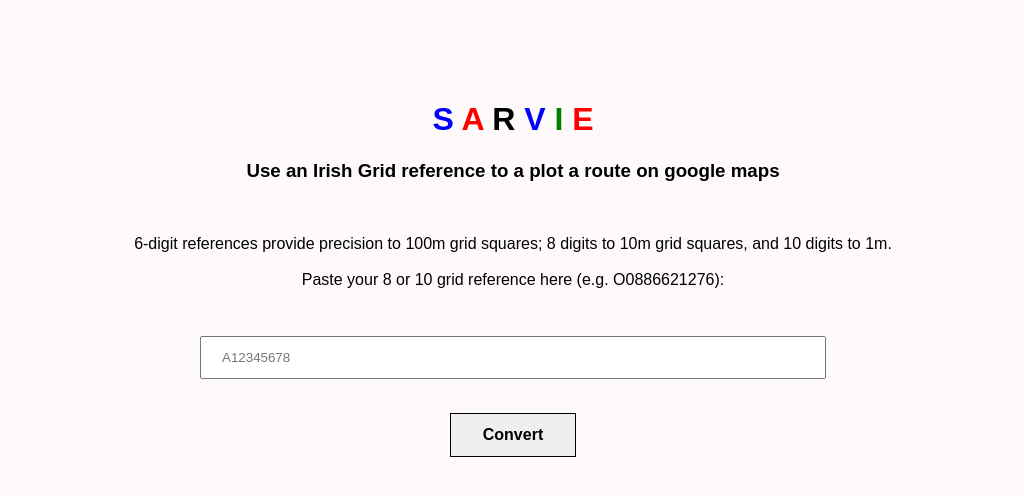
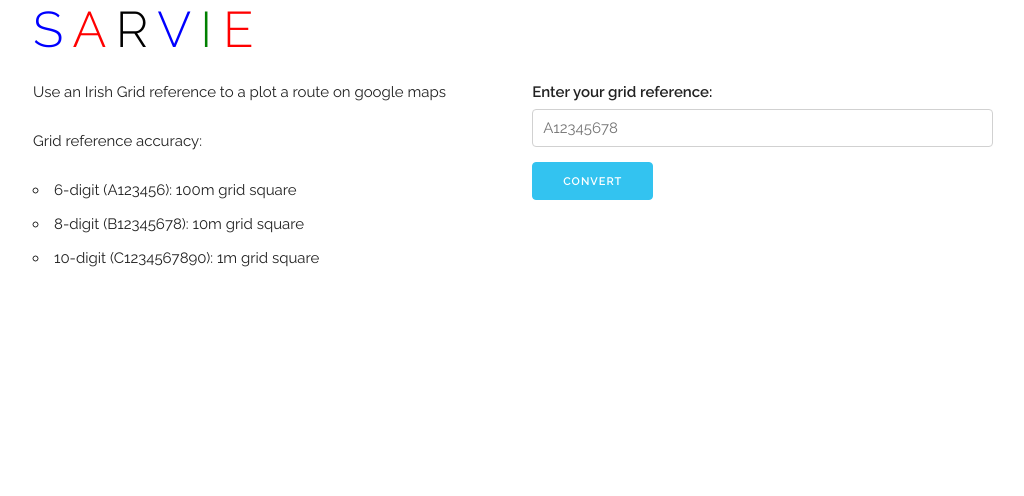
Before and after one commit to andyconchubhair/sarvie, a website: page public/index.html in a window 1280 px wide. Shown: the whole page, without its empty margins (127-1151 px from the left). Drawn offline with Linux system fonts and the light colour scheme.

Commit message:
Commented existing CSS and started using skeleton.

```diff
--- a/package.json
+++ b/package.json
@@ -21,6 +21,6 @@
     "cors": "^2.8.5",
     "express": "^4.18.1",
     "https": "^1.0.0",
-    "nodemon": "^2.0.18"
+    "nodemon": "^2.0.19"
   }
 }
--- a/public/css/main.css
+++ b/public/css/main.css
@@ -1,4 +1,4 @@
-body {
+/* body {
 	background-color: #FFFAFA;
 	font-family: sans-serif;
 	margin: 0 auto;
@@ -17,7 +17,7 @@
 error {
 	padding-top: 3px;
 	/*margin-top: -1.4em;*/
-	/*margin-bottom: 1.4em;*/
+	/*margin-bottom: 1.4em;* /
 	display: block;
 	padding-left: 10px;
 	color: red;
@@ -45,4 +45,4 @@
 	font-size: medium;
 	font-weight: bold;
 	border: 1px solid black;
-}
+} */
--- a/public/index.html
+++ b/public/index.html
@@ -1,16 +1,18 @@
 <!DOCTYPE html>
-<html>
+<html lang="en">
 
 <head>
-
+	<meta charset="utf-8">
   <title>SARV</title>
-
+  <meta name="viewport" content="width=device-width, initial-scale=1">
+  <link href="//fonts.googleapis.com/css?family=Raleway:400,300,600" rel="stylesheet" type="text/css">
+  <link rel="stylesheet" href="css/normalize.css">
+  <link rel="stylesheet" href="css/skeleton.css">
   <link rel="stylesheet" href="css/main.css" />
-
 </head>
 
 <body>
-
+  <div class="container">
     <h1>
       <span style='color: blue'>S</span>
       <span style='color: red'>A</span>
@@ -18,18 +20,39 @@
       <span style='color: blue'>V</span>
       <span style='color: green'>I</span>
       <span style='color: red'>E</span>
+    </h1>
+  </div>
+  <div class="container">
+    <div class="one-half column">
+      <p>Use an Irish Grid reference to a plot a route on google maps</p>
+      <p>Grid reference accuracy:</p>
+      <ul>
+        <li>6-digit (A123456): 100m grid square</li>
+        <li>8-digit (B12345678): 10m grid square</li>
+        <li>10-digit (C1234567890): 1m grid square</li>
+      </ul>
+    </div>
+    <div class="one-half column">
+      <form id="igrim" method="get">
+        <div class="row">
+            <label for="gridref">Enter your grid reference:</label>
+            <input class="u-full-width" type="text" placeholder="A12345678" id="gridref" name="gridref" required>
+        </div>
+        <input class="button-primary" id="gridrefbutton" type="submit" value="Convert">
+      </form>
+    </div>
+  </div>
 
-	</h1>
-	<h3>Use an Irish Grid reference to a plot a route on google maps</h3>
-	<br />
-	<p>6-digit references provide precision to 100m grid squares; 8 digits to 10m grid squares, and 10 digits to 1m. <br /><br /> Paste your 8 or 10 grid reference here (e.g. O0886621276): </p>
-	<br />
+
+
+  <!-- <p>Paste your 8 or 10 grid reference here (e.g. O0886621276):</p>
+
 	<form id="igrim" method="get">
 		<fieldset>
 			<input type="text" id="gridref" name="gridref" placeholder="A12345678" required/><br /><br />
 			<input type="button" id="gridrefbutton" value="Convert" />
 		</fieldset>
-	</form>
+	</form> -->
 
 	<script crossorigin='anonymous' src="js/main.js" ></script>
 
--- a/public/js/main.js
+++ b/public/js/main.js
@@ -8,12 +8,11 @@
 let gridref;
 if(window.location.href.indexOf("") > -1) {
 	const queryString = window.location.search;
-	console.log("querystring is" + queryString);
+	console.log("11 querystring is" + queryString);
 	if(queryString){
 		const urlParams = new URLSearchParams(queryString);
-		gridref = urlParams.get('');
+		gridref = urlParams.get('gridref');
 		gridref = sanitise(gridref);
-		console.log("Final query string grid reference is: " + gridref);
 		convert(gridref);
 	}
 }
@@ -71,38 +70,37 @@
 	let elements = form.elements;
 	gridref = elements.gridref.value;
 	gridref = sanitise(gridref);
-	console.log("Final grid reference is: " + gridref);
+	console.log("74 Final grid reference is: " + gridref);
 	convert(gridref);
 },false);
 
 function convert(gridref){
 	//request from gridref api
-  console.log("The grid reference for converting is: "+ gridref);
+  console.log("80 The grid reference for converting is: "+ gridref);
 	let xmlHttp = new XMLHttpRequest();
-  xmlHttp.addEventListener("load", reqListener);
-
+  	xmlHttp.addEventListener("load", reqListener);
 	xmlHttp.open( "GET", gridrefUrl + gridref );
 
 	xmlHttp.send();
 }
 
 function reqListener() {
-	console.log(this.responseText);
+	// console.log(this.responseText);
 	//parse latitude & longitude as string separated by "+"
 	let parser = new DOMParser();
 	let xml = parser.parseFromString(this.responseText,"text/xml");
 
 	//generate string
 	let latitude = xml.getElementsByTagName("latitude")[0].childNodes[0].nodeValue;
-	console.log("The Latitude is: "+ latitude);
+	console.log("98 The Latitude is: "+ latitude);
 	let longitude = xml.getElementsByTagName("longitude")[0].childNodes[0].nodeValue;
-	console.log("The Longitude is: "+ longitude);
+	console.log("100 The Longitude is: "+ longitude);
 	let string = latitude + ",+" + longitude;
-	console.log(string);
+	console.log("102 " + string);
 
 	//redirect to google maps
 	//https://www.google.com/maps?z=12&t=h&q=loc:53.230953+-6.3702554
-	window.location.href = 'https://www.google.com/maps?z=12&t=h&q=loc:' +string;
+	// uncomment me window.location.href = 'https://www.google.com/maps?z=12&t=h&q=loc:' +string;
 }
 
 
```
Lines whose indentation alone changed are shown as unchanged.
